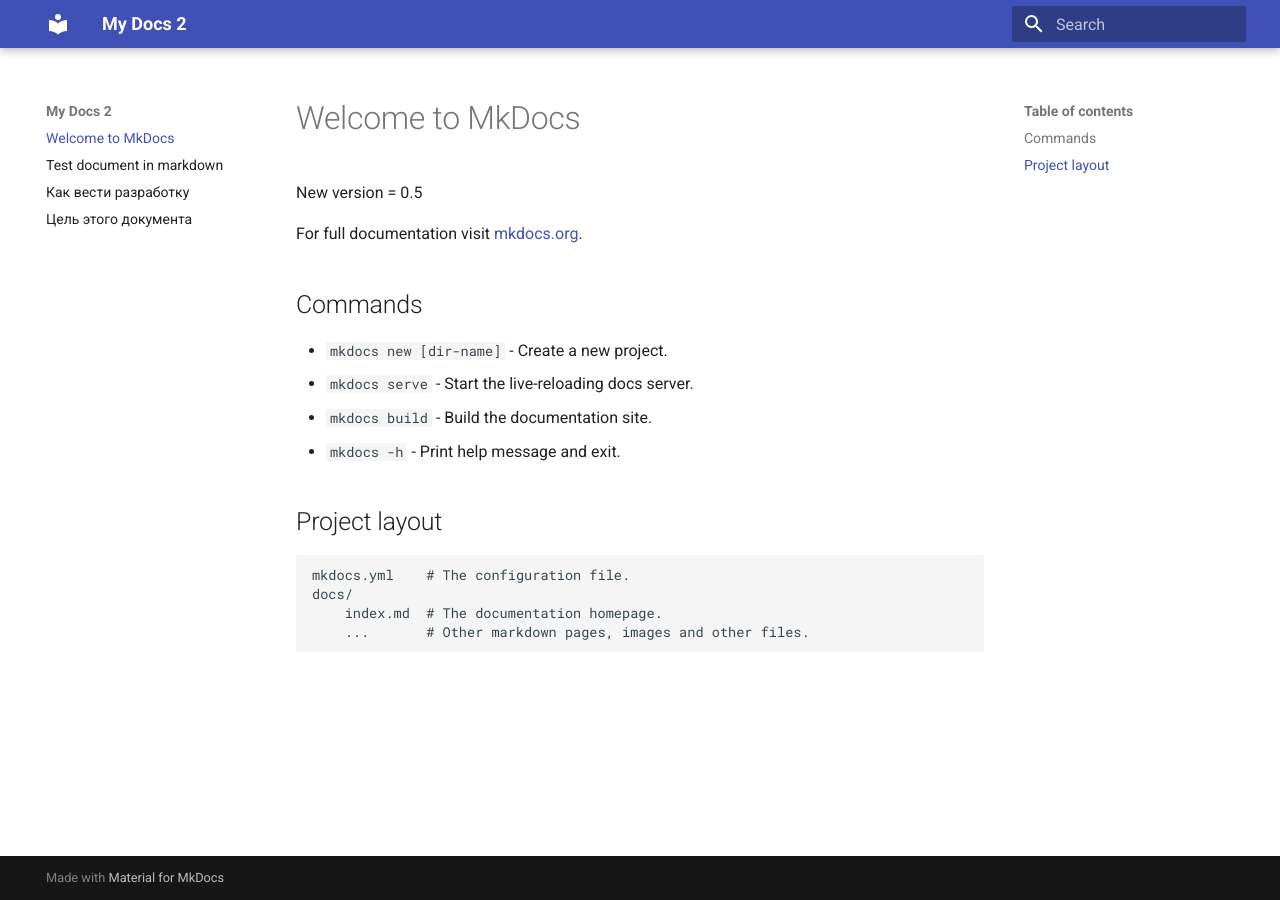
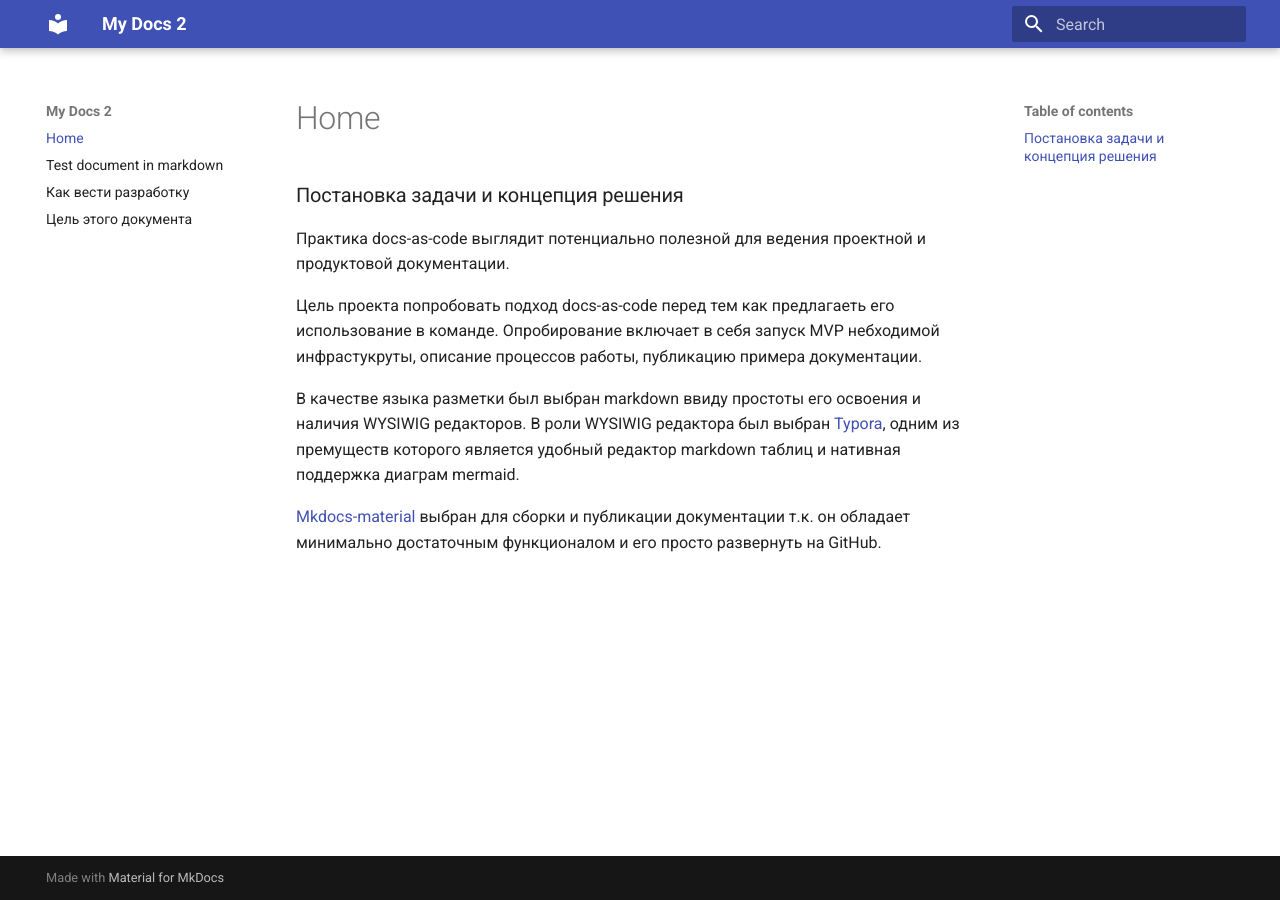
Before and after one commit to anton-merkulov/mkdocs, an MkDocs documentation site: the page built from docs/index.md, in a window 1280 px wide. Built offline with MkDocs 1.6.1 and Material for MkDocs 9.7.7, drawn with Linux system fonts in a browser that asks for light colours; the version menu is left out.

Commit message:
Переписал index
Описал постановку задачи и концепцию решению

```diff
--- a/docs/index.md
+++ b/docs/index.md
@@ -1,21 +1,9 @@
-# Welcome to MkDocs
+### Постановка задачи и концепция решения
 
-New version = 0.5
+Практика docs-as-code выглядит потенциально полезной для ведения проектной и продуктовой документации.
 
+Цель проекта попробовать подход docs-as-code перед тем как предлагаеть его использование в команде. Опробирование  включает в себя запуск MVP небходимой инфрастукруты, описание процессов работы, публикацию примера документации.
 
+В качестве языка разметки был выбран markdown ввиду простоты его освоения и наличия WYSIWIG редакторов. В роли WYSIWIG редактора был выбран  [Typora](https://typora.io), одним из премуществ которого является удобный редактор markdown таблиц и нативная поддержка диаграм mermaid.
 
-For full documentation visit [mkdocs.org](https://www.mkdocs.org).
-
-## Commands
-
-* `mkdocs new [dir-name]` - Create a new project.
-* `mkdocs serve` - Start the live-reloading docs server.
-* `mkdocs build` - Build the documentation site.
-* `mkdocs -h` - Print help message and exit.
-
-## Project layout
-
-    mkdocs.yml    # The configuration file.
-    docs/
-        index.md  # The documentation homepage.
-        ...       # Other markdown pages, images and other files.
+[Mkdocs-material](https://squidfunk.github.io/mkdocs-material/) выбран для сборки и публикации документации т.к. он обладает минимально достаточным функционалом и его просто развернуть на GitHub.
```
